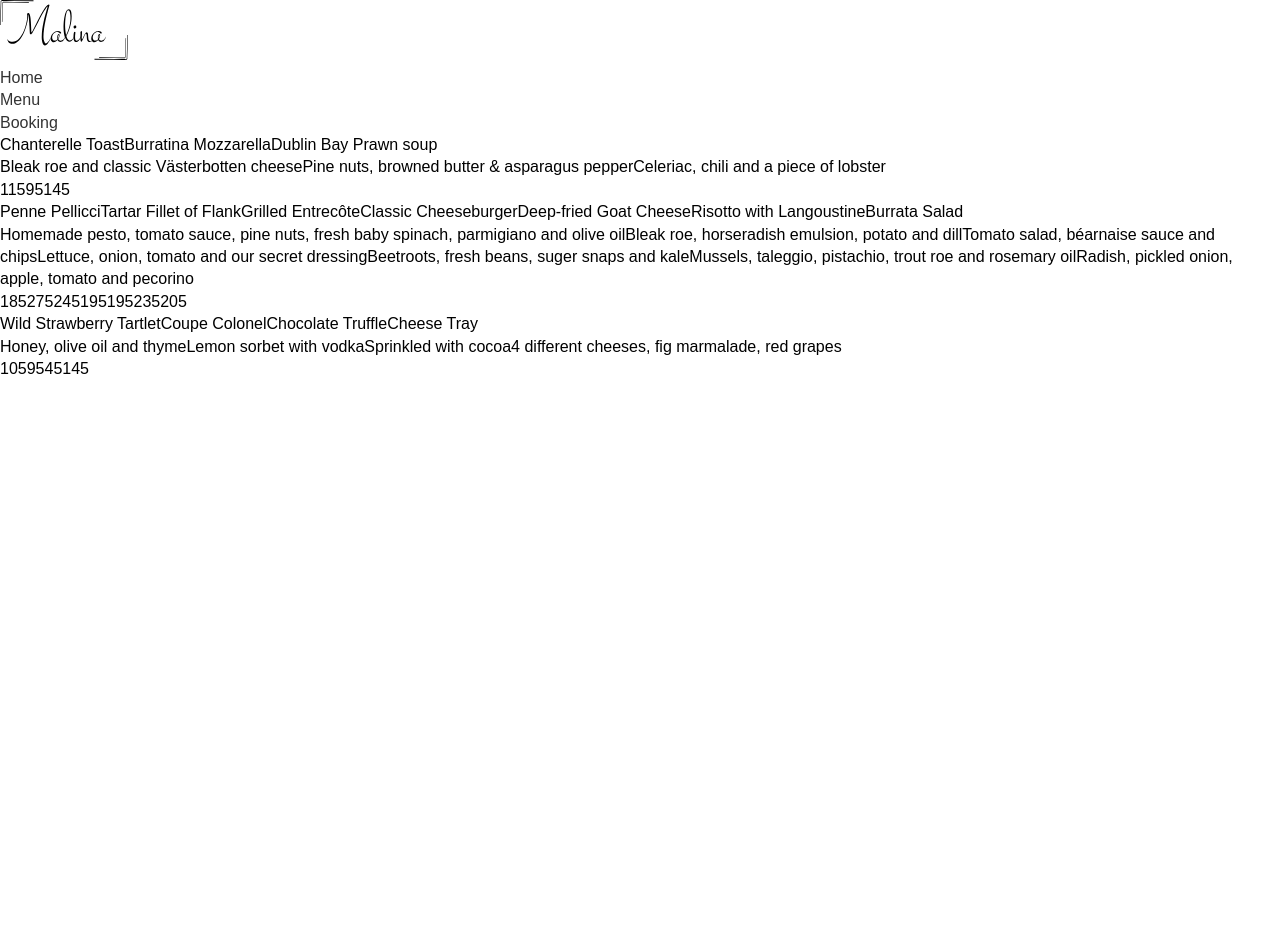
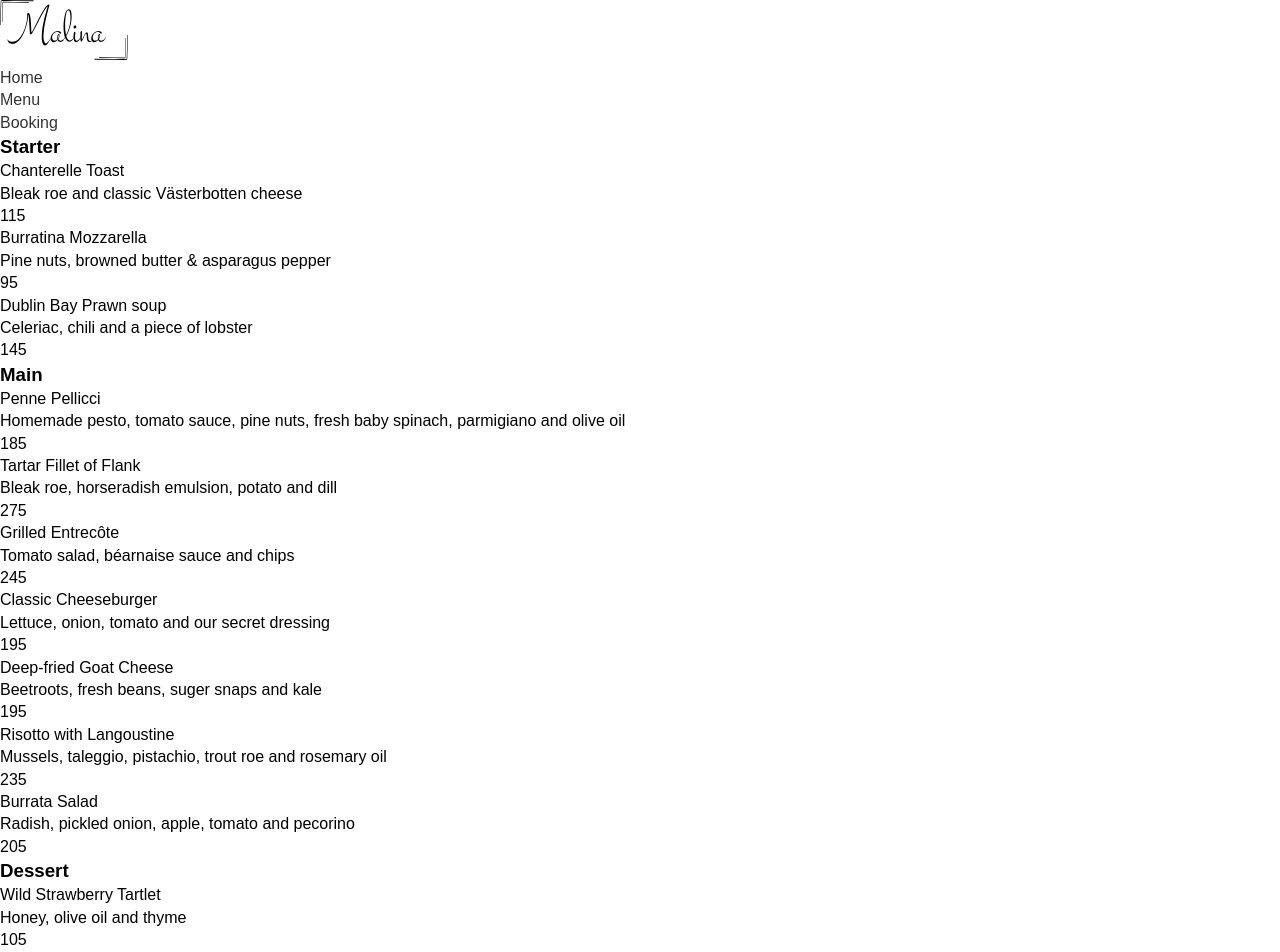
Before and after one commit to JuliaLahdo/malina-restaurant, a React (Create React App) app: page /Menu in a window 1280 px wide. Shown: the top 952 px of the page. Before the commit the page ends 800 px from the top, so only its background shows below. Built offline with nearby package versions, Linux system fonts and the light colour scheme; the HTML template or start-up script is replaced by a standard one.

Commit message:
Change menu object and display looped on menu-page

```diff
--- a/src/Pages/Menu/Menu.tsx
+++ b/src/Pages/Menu/Menu.tsx
@@ -2,9 +2,10 @@ import React from 'react';
 import MenuData from '../../Service/MenuData';
 
 export interface IMenuData {
-    topic: string;
-    content: string;
-    price: string;
+    type: string;
+    title: string;
+    description: string;
+    price: number;
 }
 
 class Menu extends React.Component {
@@ -12,36 +13,57 @@ class Menu extends React.Component {
     render() {
 
         let menu = new MenuData();
+        let startersItemContainer: JSX.Element[] = [];
+        let mainsItemContainer: JSX.Element[] = [];
+        let dessertsItemContainer: JSX.Element[] = [];
+
+        for (let i = 0; i < menu.menu.length; i++) {
+            if(menu.menu[i].type === "starter") {
+                startersItemContainer.push((<div key={i}>
+                    <p className="itemTitle">{menu.menu[i].title}</p>
+                    <p className="itemDescription">{menu.menu[i].description}</p>
+                    <p className="itemPrice">{menu.menu[i].price}</p>
+                </div>));
+            }
+
+            if(menu.menu[i].type === "main") {
+                mainsItemContainer.push((<div key={i}>
+                    <p className="itemTitle">{menu.menu[i].title}</p>
+                    <p className="itemDescription">{menu.menu[i].description}</p>
+                    <p className="itemPrice">{menu.menu[i].price}</p>
+                </div>));
+            }
+
+            if(menu.menu[i].type === "dessert") {
+                dessertsItemContainer.push((<div key={i}>
+                    <p className="itemTitle">{menu.menu[i].title}</p>
+                    <p className="itemDescription">{menu.menu[i].description}</p>
+                    <p className="itemPrice">{menu.menu[i].price}</p>
+                </div>));
+            }
+        }
+
         console.log(menu.menu);
 
         return (
             <div>
-                <p>{menu.menu[0].starters.topic}</p>
-                <p>{menu.menu[0].starters.content}</p>
-                <p>{menu.menu[0].starters.price}</p>
-                <p>{menu.menu[0].mains.topic}</p>
-                <p>{menu.menu[0].mains.content}</p>
-                <p>{menu.menu[0].mains.price}</p>
-                <p>{menu.menu[0].desserts.topic}</p>
-                <p>{menu.menu[0].desserts.content}</p>
-                <p>{menu.menu[0].desserts.price}</p>
+                <h3>Starter</h3>
+                {/* <ul> */}
+                    {startersItemContainer}
+                {/* </ul> */}
+
+                <h3>Main</h3>
+                <ul>
+                    {mainsItemContainer}
+                </ul>
+
+                <h3>Dessert</h3>
+                <ul>
+                    {dessertsItemContainer}
+                </ul>
             </div>
         )
     }
 }
 
-// render() {
-//     let list = [];
-
-//     for (let i = 0; i < this.props.todos.length; i++) {
-//         list.push((<li key={i}>{this.props.todos[i].todo}</li>))
-//     }
-
-//     return(
-//         <div>
-//             <ul>{list}</ul>
-//         </div>
-//     )
-// }
-
 export default Menu;
--- a/src/Service/MenuData.ts
+++ b/src/Service/MenuData.ts
@@ -1,73 +1,88 @@
 class MenuData {
-    menu = [{
-        starters: {
-            topic: [
-                "Chanterelle Toast",
-                "Burratina Mozzarella",
-                "Dublin Bay Prawn soup"
-            ],
-            content: [
-                "Bleak roe and classic Västerbotten cheese",
-                "Pine nuts, browned butter & asparagus pepper",
-                "Celeriac, chili and a piece of lobster"
-            ],
-            price: [
-                "115",
-                "95",
-                "145"
-            ]
+    menu = [
+        {
+            type: "starter",
+            title: "Chanterelle Toast",
+            description: "Bleak roe and classic Västerbotten cheese",
+            price: 115
         },
-        mains: {
-            topic: [
-                "Penne Pellicci",
-                "Tartar Fillet of Flank",
-                "Grilled Entrecôte",
-                "Classic Cheeseburger",
-                "Deep-fried Goat Cheese",
-                "Risotto with Langoustine",
-                "Burrata Salad"
-            ],
-            content: [
-                "Homemade pesto, tomato sauce, pine nuts, fresh baby spinach, parmigiano and olive oil",
-                "Bleak roe, horseradish emulsion, potato and dill",
-                "Tomato salad, béarnaise sauce and chips",
-                "Lettuce, onion, tomato and our secret dressing",
-                "Beetroots, fresh beans, suger snaps and kale",
-                "Mussels, taleggio, pistachio, trout roe and rosemary oil",
-                "Radish, pickled onion, apple, tomato and pecorino"
-            ],
-            price: [
-                "185",
-                "275",
-                "245",
-                "195",
-                "195",
-                "235",
-                "205"
-            ]
+        {
+            type: "starter",
+            title: "Burratina Mozzarella",
+            description: "Pine nuts, browned butter & asparagus pepper",
+            price: 95 },
+        {
+            type: "starter",
+            title: "Dublin Bay Prawn soup",
+            description: "Celeriac, chili and a piece of lobster",
+            price: 145
         },
-        desserts: {
-            topic: [
-                "Wild Strawberry Tartlet",
-                "Coupe Colonel",
-                "Chocolate Truffle",
-                "Cheese Tray"
-            ],
-            content: [
-                "Honey, olive oil and thyme",
-                "Lemon sorbet with vodka",
-                "Sprinkled with cocoa",
-                "4 different cheeses, fig marmalade, red grapes"
-            ],
-            price: [
-                "105",
-                "95",
-                "45",
-                "145"
-            ]
+        {
+            type: "main",
+            title: "Penne Pellicci",
+            description: "Homemade pesto, tomato sauce, pine nuts, fresh baby spinach, parmigiano and olive oil",
+            price: 185
+        },
+        {
+            type: "main",
+            title: "Tartar Fillet of Flank",
+            description: "Bleak roe, horseradish emulsion, potato and dill",
+            price: 275 },
+        {
+            type: "main",
+            title: "Grilled Entrecôte",
+            description: "Tomato salad, béarnaise sauce and chips",
+            price: 245
+        },
+        {
+            type: "main",
+            title: "Classic Cheeseburger",
+            description: "Lettuce, onion, tomato and our secret dressing",
+            price: 195
+        },
+        {
+            type: "main",
+            title: "Deep-fried Goat Cheese",
+            description: "Beetroots, fresh beans, suger snaps and kale",
+            price: 195 },
+        {
+            type: "main",
+            title: "Risotto with Langoustine",
+            description: "Mussels, taleggio, pistachio, trout roe and rosemary oil",
+            price: 235
+        },
+        {
+            type: "main",
+            title: "Burrata Salad",
+            description: "Radish, pickled onion, apple, tomato and pecorino",
+            price: 205
+        },
+        {
+            type: "dessert",
+            title: "Wild Strawberry Tartlet",
+            description: "Honey, olive oil and thyme",
+            price: 105
+        },
+        {
+            type: "dessert",
+            title: "Coupe Colonel",
+            description: "Lemon sorbet with vodka",
+            price: 95
+        },
+        {
+            type: "dessert",
+            title: "Chocolate Truffle",
+            description: "Sprinkled with cocoa",
+            price: 45
+        },
+        {
+            type: "dessert",
+            title: "Cheese Tray",
+            description: "4 different cheeses, fig marmalade and red grapes",
+            price: 145
         }
 
-    }]
+    ]
 
 }
 
```
